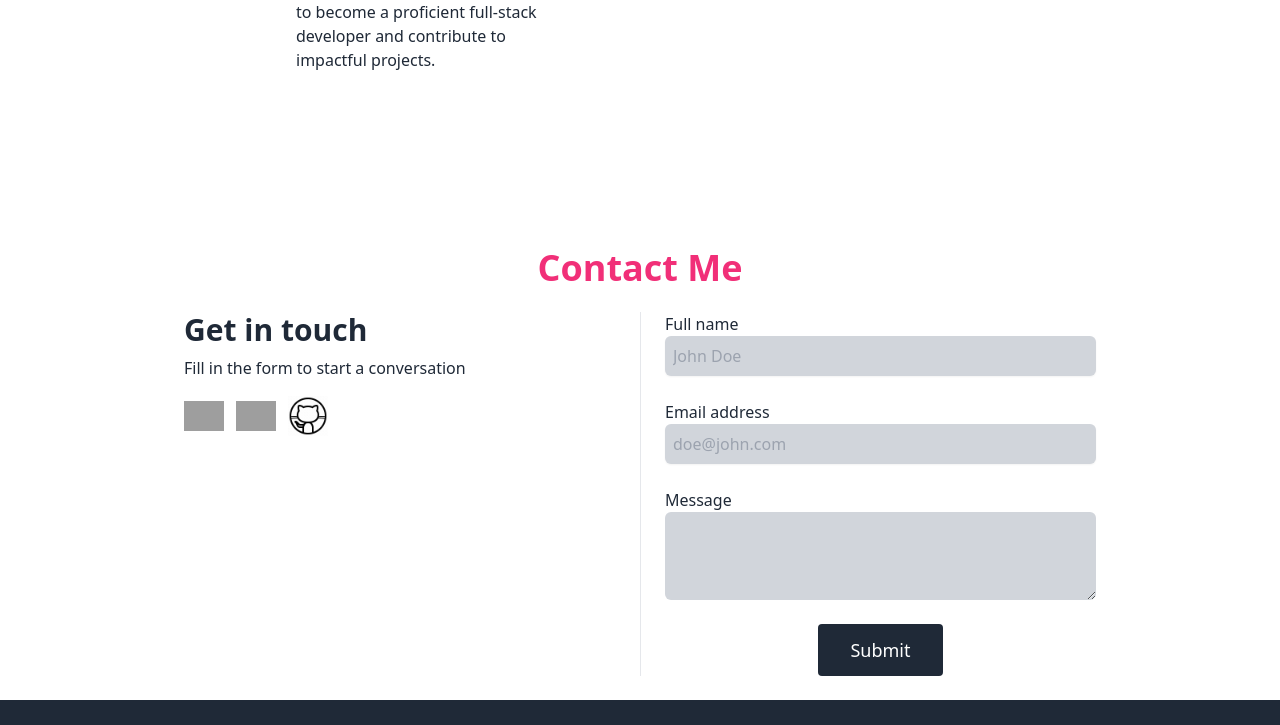
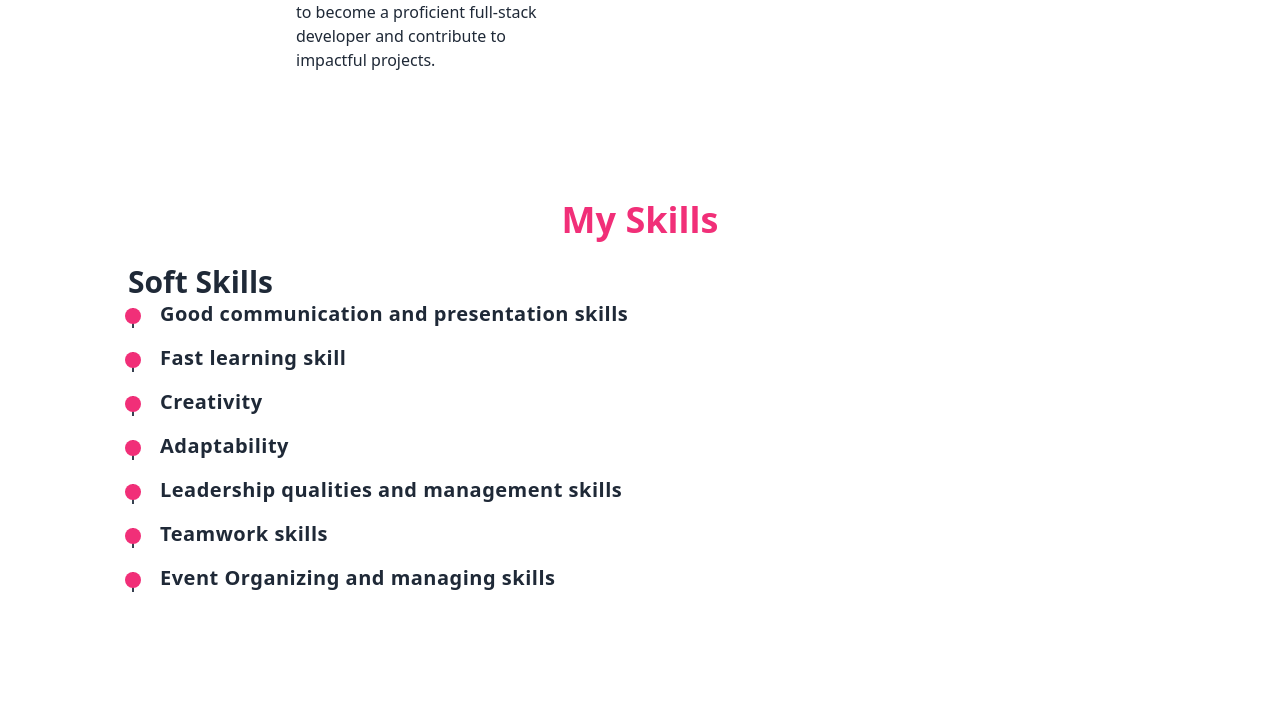
Before and after one commit to NaimoonJannat/Portfolio, a React (Vite) app: page / in a window 1280 px wide. Shown: the part 1288-2013 px from the top of the page. Built offline with nearby package versions, Linux system fonts and the light colour scheme; grey boxes are pictures that could not be loaded.

Commit message:
Skills added

```diff
--- a/src/components/AboutMe.jsx
+++ b/src/components/AboutMe.jsx
@@ -12,7 +12,7 @@ const AboutMe = () => {
                                 <img
                                     src="profile.jpg"
                                     alt=""
-                                    className="self-center flex-shrink-0 w-24 h-24 border rounded-full md:justify-self-start bg-gray-500 border-gray-700"
+                                    className="self-center flex-shrink-0 w-24 h-24 border rounded-full md:justify-self-start bg-gray-500 border-[#F12F78]"
                                 />
                                 <div className="flex flex-col">
                                 <h1 className="text-2xl text-gray-800 font-semibold">Get to Know Me</h1>
@@ -31,7 +31,7 @@ const AboutMe = () => {
                                 <img
                                     src="education.png"
                                     alt=""
-                                    className="self-center flex-shrink-0 w-24 h-24 border md:justify-self-start border-gray-700"
+                                    className="self-center flex-shrink-0 w-24 h-24 border md:justify-self-start border-[#F12F78]"
                                 />
                                 <div className="flex flex-col">
                                 <h1 className="text-2xl text-gray-800 font-semibold">My Education</h1>
--- a/src/components/Skills.jsx
+++ b/src/components/Skills.jsx
@@ -1,8 +1,88 @@
+import Subtitle from "./Subtitle";
+import Title from "./Title";
 
 const Skills = () => {
     return (
         <div>
+            <Title title="My Skills"></Title>
+            <div className="flex flex-col md:flex-row gap-6">
+                <div>
+                    <Subtitle subtitle="Soft Skills"></Subtitle>
+                    <section className="text-gray-800">
+                        <div className="container mx-auto">
+                            <div className="grid gap-4 mx-4 sm:grid-cols-12">
+                                <div className="relative col-span-12 space-y-6 sm:col-span-9">
+                                    <div className="col-span-12 space-y-12 relative px-4 sm:col-span-8 sm:space-y-8 sm:before:absolute sm:before:top-2 sm:before:bottom-0 sm:before:w-0.5 sm:before:-left-3 before:bg-gray-700">
+                                        <div className="flex flex-col sm:relative sm:before:absolute sm:before:top-2 sm:before:w-4 sm:before:h-4 sm:before:rounded-full sm:before:left-[-35px] sm:before:z-[1] before:bg-[#F12F78]">
+                                            <h3 className="text-xl font-semibold tracking-wide">
+                                            Good communication and presentation skills
+                                            </h3>
+                                        </div>
+                                    </div>
+                                </div>
+                                <div className="relative col-span-12 space-y-6 sm:col-span-9">
+                                    <div className="col-span-12 space-y-12 relative px-4 sm:col-span-8 sm:space-y-8 sm:before:absolute sm:before:top-2 sm:before:bottom-0 sm:before:w-0.5 sm:before:-left-3 before:bg-gray-700">
+                                        <div className="flex flex-col sm:relative sm:before:absolute sm:before:top-2 sm:before:w-4 sm:before:h-4 sm:before:rounded-full sm:before:left-[-35px] sm:before:z-[1] before:bg-[#F12F78]">
+                                            <h3 className="text-xl font-semibold tracking-wide">
+                                            Fast learning skill
+                                            </h3>
+                                        </div>
+                                    </div>
+                                </div>
+                                <div className="relative col-span-12 space-y-6 sm:col-span-9">
+                                    <div className="col-span-12 space-y-12 relative px-4 sm:col-span-8 sm:space-y-8 sm:before:absolute sm:before:top-2 sm:before:bottom-0 sm:before:w-0.5 sm:before:-left-3 before:bg-gray-700">
+                                        <div className="flex flex-col sm:relative sm:before:absolute sm:before:top-2 sm:before:w-4 sm:before:h-4 sm:before:rounded-full sm:before:left-[-35px] sm:before:z-[1] before:bg-[#F12F78]">
+                                            <h3 className="text-xl font-semibold tracking-wide">
+                                            Creativity
+                                            </h3>
+                                        </div>
+                                    </div>
+                                </div>
+                                <div className="relative col-span-12 space-y-6 sm:col-span-9">
+                                    <div className="col-span-12 space-y-12 relative px-4 sm:col-span-8 sm:space-y-8 sm:before:absolute sm:before:top-2 sm:before:bottom-0 sm:before:w-0.5 sm:before:-left-3 before:bg-gray-700">
+                                        <div className="flex flex-col sm:relative sm:before:absolute sm:before:top-2 sm:before:w-4 sm:before:h-4 sm:before:rounded-full sm:before:left-[-35px] sm:before:z-[1] before:bg-[#F12F78]">
+                                            <h3 className="text-xl font-semibold tracking-wide">
+                                            Adaptability
+                                            </h3>
+                                        </div>
+                                    </div>
+                                </div>
+                                <div className="relative col-span-12 space-y-6 sm:col-span-9">
+                                    <div className="col-span-12 space-y-12 relative px-4 sm:col-span-8 sm:space-y-8 sm:before:absolute sm:before:top-2 sm:before:bottom-0 sm:before:w-0.5 sm:before:-left-3 before:bg-gray-700">
+                                        <div className="flex flex-col sm:relative sm:before:absolute sm:before:top-2 sm:before:w-4 sm:before:h-4 sm:before:rounded-full sm:before:left-[-35px] sm:before:z-[1] before:bg-[#F12F78]">
+                                            <h3 className="text-xl font-semibold tracking-wide">
+                                            Leadership qualities and management skills
+                                            </h3>
+                                        </div>
+                                    </div>
+                                </div>
+                                <div className="relative col-span-12 space-y-6 sm:col-span-9">
+                                    <div className="col-span-12 space-y-12 relative px-4 sm:col-span-8 sm:space-y-8 sm:before:absolute sm:before:top-2 sm:before:bottom-0 sm:before:w-0.5 sm:before:-left-3 before:bg-gray-700">
+                                        <div className="flex flex-col sm:relative sm:before:absolute sm:before:top-2 sm:before:w-4 sm:before:h-4 sm:before:rounded-full sm:before:left-[-35px] sm:before:z-[1] before:bg-[#F12F78]">
+                                            <h3 className="text-xl font-semibold tracking-wide">
+                                            Teamwork skills
+                                            </h3>
+                                        </div>
+                                    </div>
+                                </div>
+                                <div className="relative col-span-12 space-y-6 sm:col-span-9">
+                                    <div className="col-span-12 space-y-12 relative px-4 sm:col-span-8 sm:space-y-8 sm:before:absolute sm:before:top-2 sm:before:bottom-0 sm:before:w-0.5 sm:before:-left-3 before:bg-gray-700">
+                                        <div className="flex flex-col sm:relative sm:before:absolute sm:before:top-2 sm:before:w-4 sm:before:h-4 sm:before:rounded-full sm:before:left-[-35px] sm:before:z-[1] before:bg-[#F12F78]">
+                                            <h3 className="text-xl font-semibold tracking-wide">
+                                            Event Organizing and managing skills
+                                            </h3>
+                                        </div>
+                                    </div>
+                                </div>
+                            </div>
+                        </div>
+                    </section>
+                </div>
+                <div className="grid grid-cols-4 gap-4">
 
+
+                </div>
+            </div>
         </div>
     );
 };
--- /dev/null
+++ b/src/components/Subtitle.jsx
@@ -0,0 +1,11 @@
+
+
+const Subtitle = ({subtitle}) => {
+    return (
+        <div>
+            <h1 className="text-3xl font-bold">{subtitle}</h1>
+        </div>
+    );
+};
+
+export default Subtitle;
```
